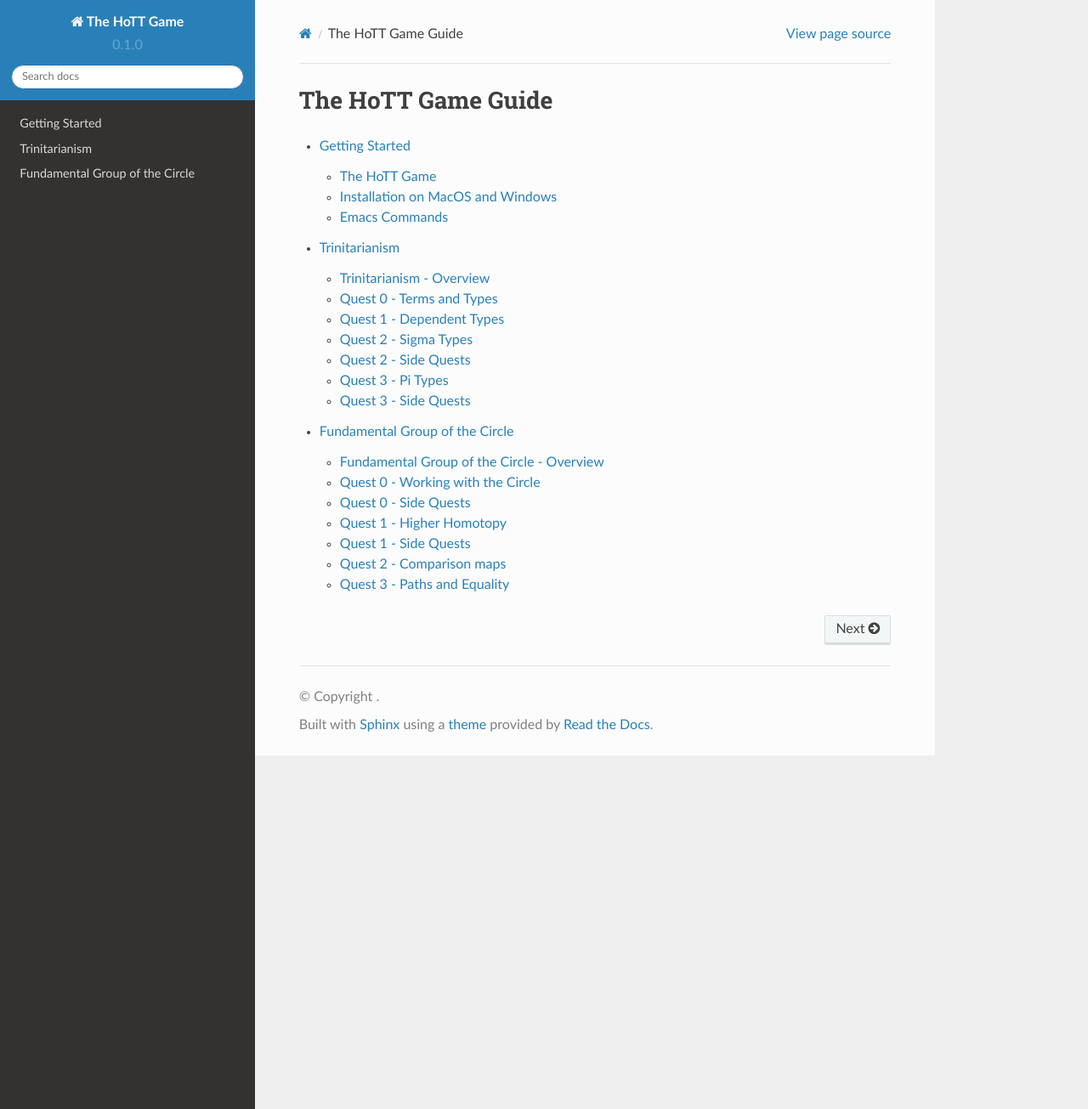
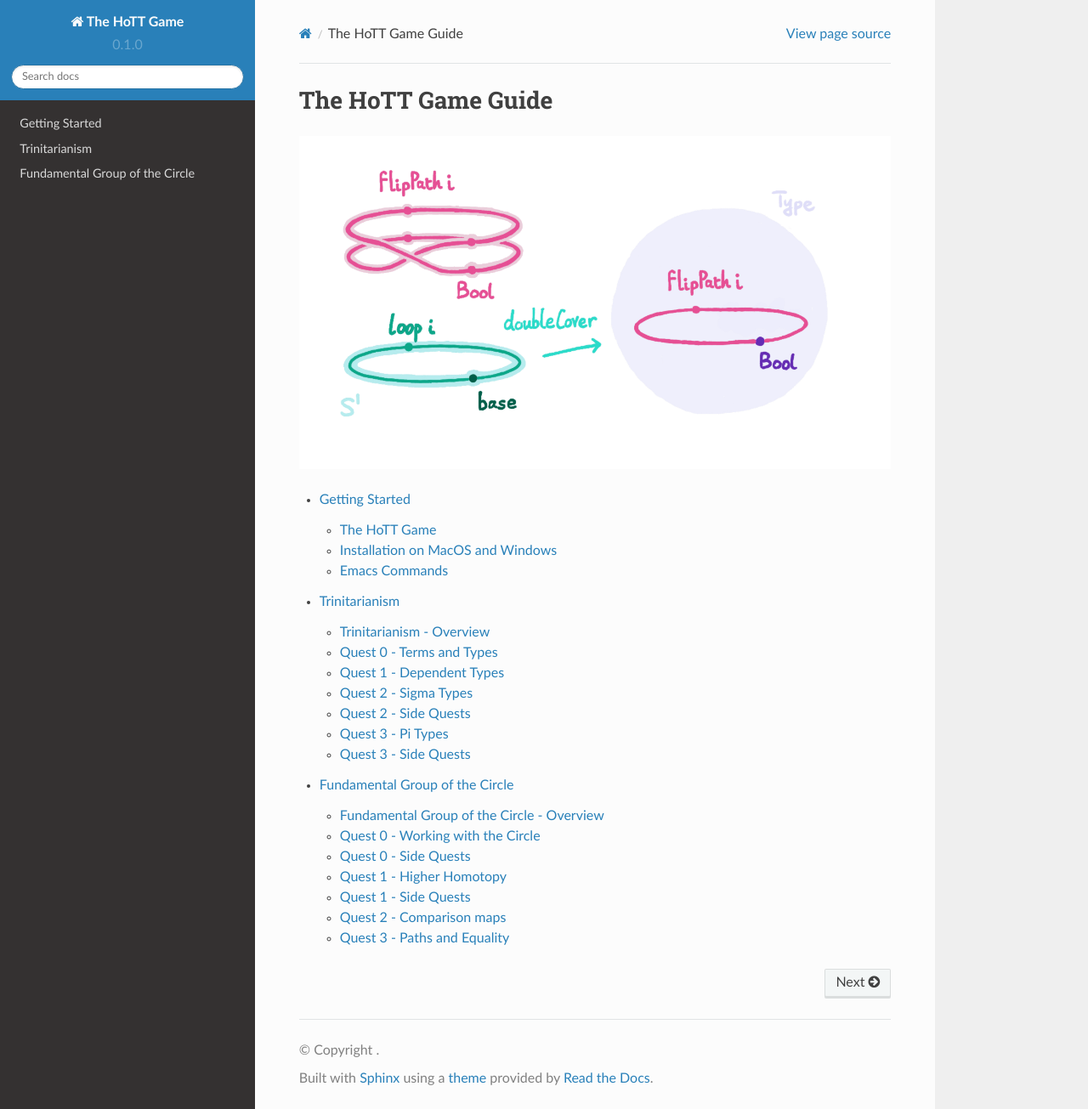
Before and after one commit to thehottgame/theHoTTGameGuide, a Sphinx documentation site: the page built from docs/source/index.rst, in a window 1280 px wide and 1305 px high. Shown: the whole window at 85% size. Built offline with Sphinx 7.4.7 and the Read the Docs theme 2.0.0, drawn with Linux system fonts in a browser that asks for light colours.

Commit message:
Fix images on main page.

```diff
--- a/docs/source/0-trinitarianism/overview.rst
+++ b/docs/source/0-trinitarianism/overview.rst
@@ -13,9 +13,8 @@ will have three interpretations:
 - Category theoretically, with types as objects in a category
 
 .. image:: images/trinitarianism.png
-
-   :width: 500
-   :alt: the holy trinity
+  :width: 500
+  :alt: the holy trinity
 
 Terms and Types
 ===============
--- a/docs/source/index.rst
+++ b/docs/source/index.rst
@@ -2,6 +2,10 @@
 ********************
 The HoTT Game Guide
 ********************
+
+.. image:: 1-fundamental-group/images/doubleCover-final.gif
+  :width: 1000
+  :alt: doubleCover
 
 .. toctree::
    :maxdepth: 2
```
